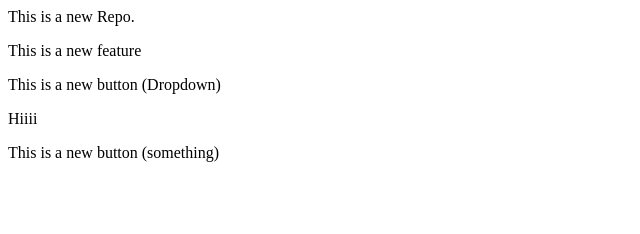
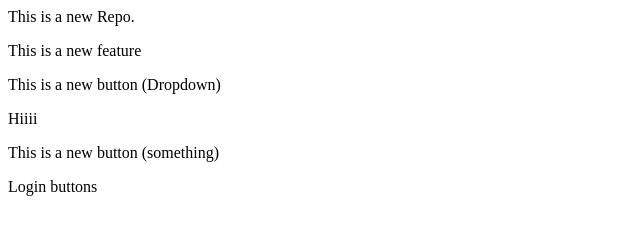
Before and after one commit to Sayaaliee/localrepo, a plain HTML site: page index.html in a window 1280 px wide. Shown: the whole page, without its empty margins (0-640 px from the left). Drawn offline with Linux system fonts and the light colour scheme.

Commit message:
login button added

```diff
--- a/index.html
+++ b/index.html
@@ -3,3 +3,4 @@
 <p>This is a new button (Dropdown)</p>
 <p>Hiiii</p>
 <p>This is a new button (something)</p>
+<p>Login buttons</p>
```
